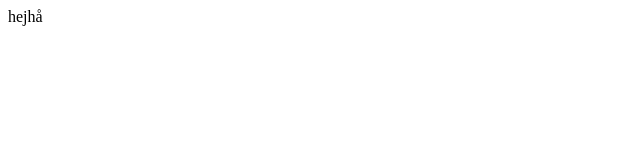
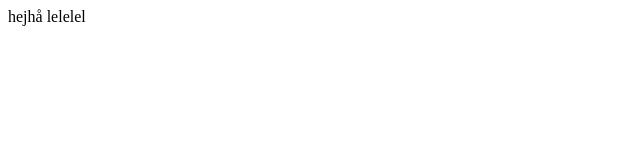
Before and after one commit to AbeZ125/githubsugerschnale, a plain HTML site: page index.html in a window 1280 px wide. Shown: the full height of the page, 0-640 px from the left. Drawn offline with Linux system fonts and the light colour scheme.

Commit message:
testcommit
testar committstss

```diff
--- a/index.html
+++ b/index.html
@@ -2,7 +2,7 @@
 <html>
 <head>
 <body>
-hejhå
+hejhå lelelel
 </body>
 </head>
 </html>
```
